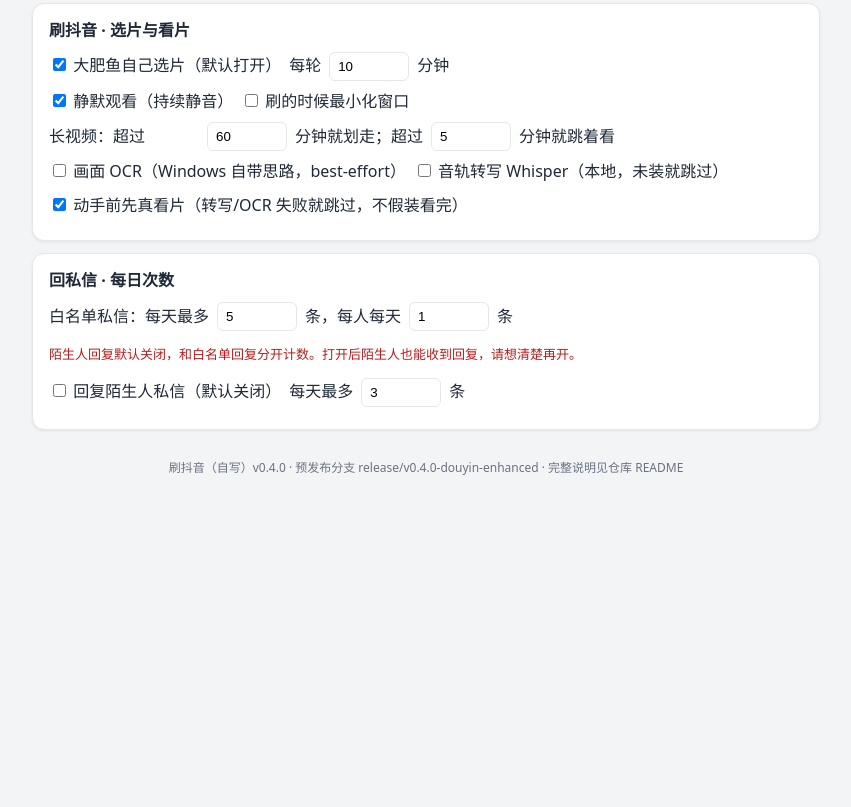
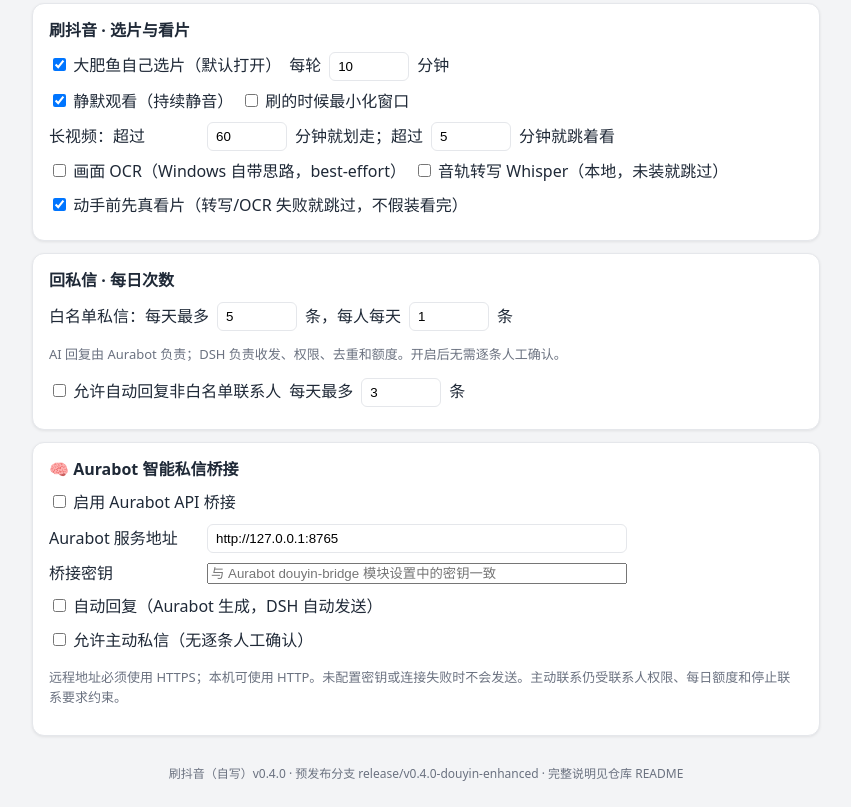
Before and after one commit to zhaoxj59/dsh-douyin-gonzalez, a website: page settings/settings.html in a window 1280 px wide. Shown: the part 1271-2078 px from the top of the page, without its empty margins (214-1065 px from the left). Before the commit the page ends 1772 px from the top, so only its background shows below. Drawn offline with Linux system fonts and the light colour scheme; no server answers.

Commit message:
feat: add Aurabot DM bridge controls to settings

```diff
--- a/settings/settings.html
+++ b/settings/settings.html
@@ -144,8 +144,16 @@
   </div>
   <div class="section"><h2>回私信 · 每日次数</h2>
     <div class="field"><label>白名单私信：每天最多</label> <input type="number" id="cfg-caps-dmReplyPerDay" min="0" max="50" value="5"> 条，每人每天 <input type="number" id="cfg-caps-dmReplyPerContactPerDay" min="0" max="10" value="1"> 条</div>
-    <p class="danger">陌生人回复默认关闭，和白名单回复分开计数。打开后陌生人也能收到回复，请想清楚再开。</p>
-    <div class="field"><label><input type="checkbox" id="cfg-strangerReply-enabled"> 回复陌生人私信（默认关闭）</label> 每天最多 <input type="number" id="cfg-strangerReply-perDay" min="0" max="20" value="3"> 条</div>
+    <p class="muted">AI 回复由 Aurabot 负责；DSH 负责收发、权限、去重和额度。开启后无需逐条人工确认。</p>
+    <div class="field"><label><input type="checkbox" id="cfg-strangerReply-enabled"> 允许自动回复非白名单联系人</label> 每天最多 <input type="number" id="cfg-strangerReply-perDay" min="0" max="20" value="3"> 条</div>
+  </div>
+  <div class="section"><h2>🧠 Aurabot 智能私信桥接</h2>
+    <div class="field"><label><input type="checkbox" id="cfg-aurabotBridge-enabled"> 启用 Aurabot API 桥接</label></div>
+    <div class="field"><label>Aurabot 服务地址</label> <input class="wide" type="text" id="cfg-aurabotBridge-baseUrl" value="http://127.0.0.1:8765" placeholder="http://127.0.0.1:端口"></div>
+    <div class="field"><label>桥接密钥</label> <input class="wide" type="password" id="cfg-aurabotBridge-token" placeholder="与 Aurabot douyin-bridge 模块设置中的密钥一致"></div>
+    <div class="field"><label><input type="checkbox" id="cfg-aurabotBridge-autoReply"> 自动回复（Aurabot 生成，DSH 自动发送）</label></div>
+    <div class="field"><label><input type="checkbox" id="cfg-aurabotBridge-autoProactive"> 允许主动私信（无逐条人工确认）</label></div>
+    <p class="muted">远程地址必须使用 HTTPS；本机可使用 HTTP。未配置密钥或连接失败时不会发送。主动联系仍受联系人权限、每日额度和停止联系要求约束。</p>
   </div>
 </div>
 
@@ -460,6 +468,7 @@ function readConfigFromPage() {
     autoPost: { enabled: bool('cfg-autoPost-enabled'), perDay: num('cfg-autoPost-perDay', 0) },
     watch: { autoChoose: bool('cfg-watch-autoChoose'), minutesPerRound: num('cfg-watch-minutesPerRound', 10), silent: bool('cfg-watch-silent'), minimize: bool('cfg-watch-minimize'), skipOverMin: num('cfg-watch-skipOverMin', 60), skimOverMin: num('cfg-watch-skimOverMin', 5), ocr: bool('cfg-watch-ocr'), transcript: bool('cfg-watch-transcript'), watchBeforeAct: bool('cfg-watch-watchBeforeAct') },
     astrbot: { enabled: bool('cfg-astrbot-enabled'), port: num('cfg-astrbot-port', 8766), token: txt('cfg-astrbot-token'), webhookUrl: txt('cfg-astrbot-webhookUrl') },
+    aurabotBridge: { enabled: bool('cfg-aurabotBridge-enabled'), baseUrl: txt('cfg-aurabotBridge-baseUrl'), token: txt('cfg-aurabotBridge-token'), autoReply: bool('cfg-aurabotBridge-autoReply'), autoProactive: bool('cfg-aurabotBridge-autoProactive'), timeoutMs: 120000 },
     commentMention: { enabled: bool('cfg-commentMention-enabled'), perDay: num('cfg-commentMention-perDay', 3), mentionName: txt('cfg-commentMention-mentionName') },
     favorite: { enabled: bool('cfg-favorite-enabled'), perDay: num('cfg-favorite-perDay', 5) },
     sticker: { enabled: bool('cfg-sticker-enabled'), perDay: num('cfg-sticker-perDay', 5) },
@@ -496,6 +505,7 @@ function writeConfigToPage(c) {
   set('cfg-watch-ocr', c.watch.ocr); set('cfg-watch-transcript', c.watch.transcript); set('cfg-watch-watchBeforeAct', c.watch.watchBeforeAct);
   set('cfg-astrbot-enabled', c.astrbot.enabled); setNum('cfg-astrbot-port', c.astrbot.port);
   setTxt('cfg-astrbot-token', c.astrbot.token); setTxt('cfg-astrbot-webhookUrl', c.astrbot.webhookUrl);
+  set('cfg-aurabotBridge-enabled', c.aurabotBridge?.enabled); setTxt('cfg-aurabotBridge-baseUrl', c.aurabotBridge?.baseUrl); setTxt('cfg-aurabotBridge-token', c.aurabotBridge?.token); set('cfg-aurabotBridge-autoReply', c.aurabotBridge?.autoReply); set('cfg-aurabotBridge-autoProactive', c.aurabotBridge?.autoProactive);
   set('cfg-commentMention-enabled', c.commentMention.enabled); setNum('cfg-commentMention-perDay', c.commentMention.perDay); setTxt('cfg-commentMention-mentionName', c.commentMention.mentionName);
   set('cfg-favorite-enabled', c.favorite.enabled); setNum('cfg-favorite-perDay', c.favorite.perDay);
   set('cfg-sticker-enabled', c.sticker.enabled); setNum('cfg-sticker-perDay', c.sticker.perDay);
```
